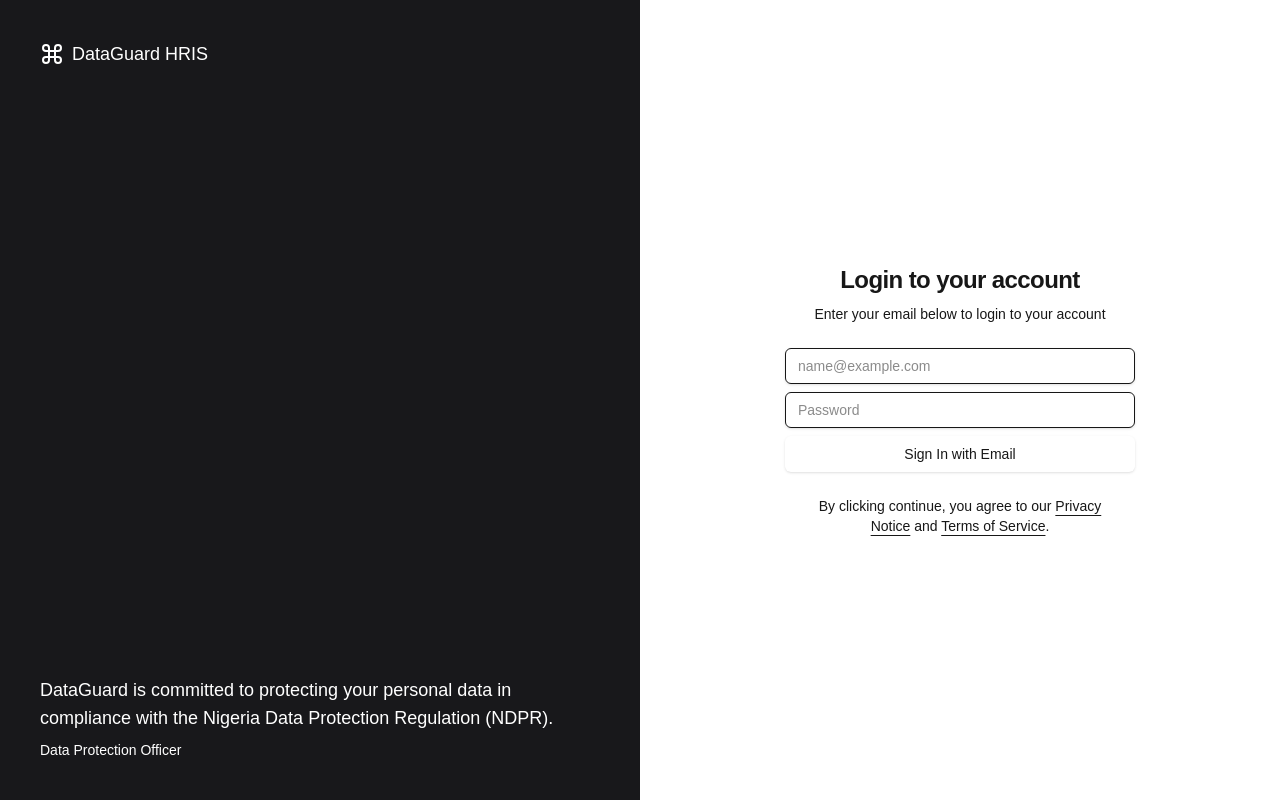
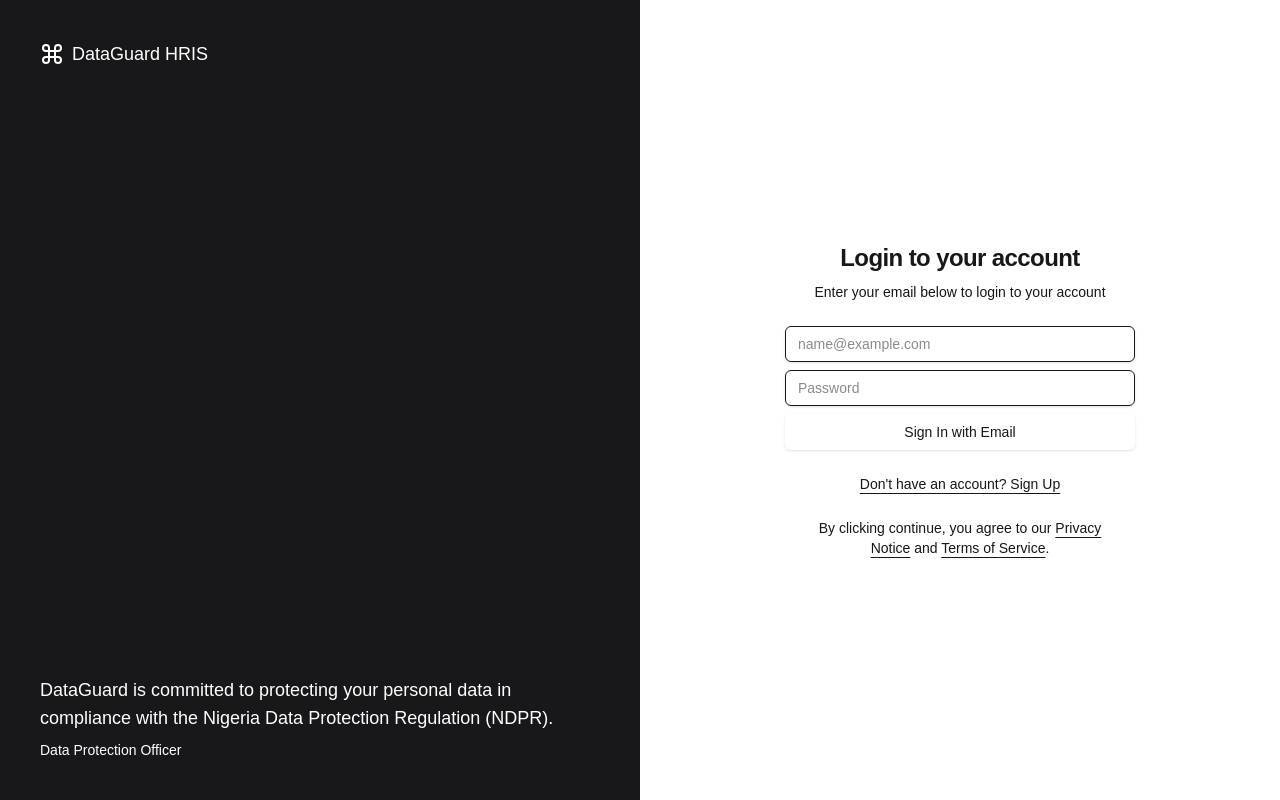
Before and after one commit to savebiz/hris, a Next.js app: page /login in a window 1280 px wide. Built offline with nearby package versions, Linux system fonts and the light colour scheme.

Commit message:
fix: retry adding signup link to login page
- Force update of login page to include signup link
- Previous partial update failed, overwriting file

```diff
--- a/app/(auth)/login/page.tsx
+++ b/app/(auth)/login/page.tsx
@@ -17,6 +17,7 @@ export default function LoginPage() {
             quote="DataGuard is committed to protecting your personal data in compliance with the Nigeria Data Protection Regulation (NDPR)."
             author="Data Protection Officer"
         >
+            <div className="mx-auto flex w-full flex-col justify-center space-y-6 sm:w-[350px]">
                 <div className="flex flex-col space-y-2 text-center">
                     <h1 className="text-2xl font-semibold tracking-tight">
                         Login to your account
@@ -26,6 +27,11 @@ export default function LoginPage() {
                     </p>
                 </div>
                 <LoginForm />
+                <p className="px-8 text-center text-sm text-muted-foreground">
+                    <Link href="/signup" className="hover:text-primary underline underline-offset-4">
+                        Don&apos;t have an account? Sign Up
+                    </Link>
+                </p>
                 <p className="px-8 text-center text-sm text-muted-foreground">
                     By clicking continue, you agree to our{" "}
                     <Link
@@ -43,6 +49,7 @@ export default function LoginPage() {
                     </Link>
                     .
                 </p>
+            </div>
         </SplitLayout>
     )
 }
```
Also changed, not shown: 1 other file (tests, documents, lock files or other folders). Lines whose indentation alone changed are shown as unchanged.
